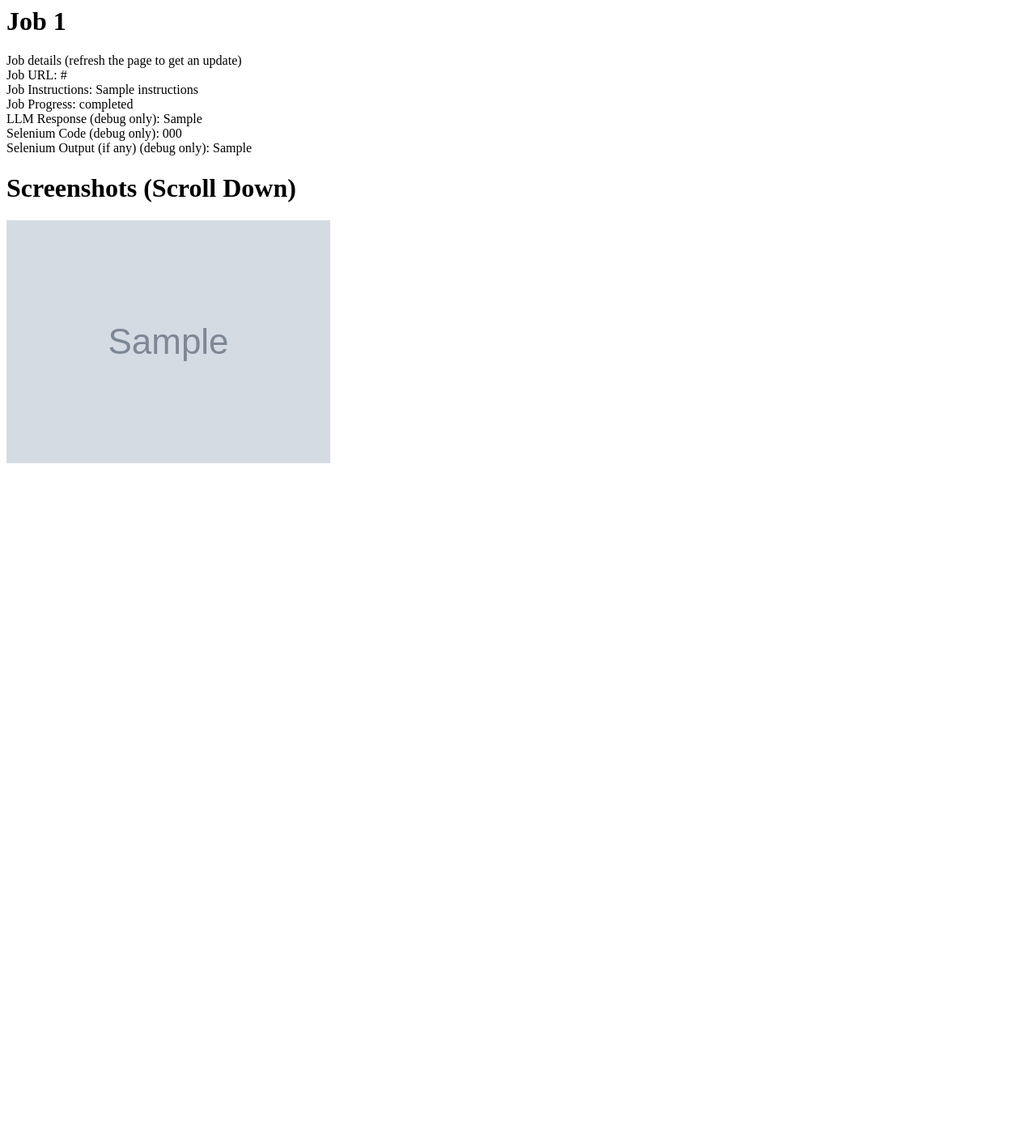
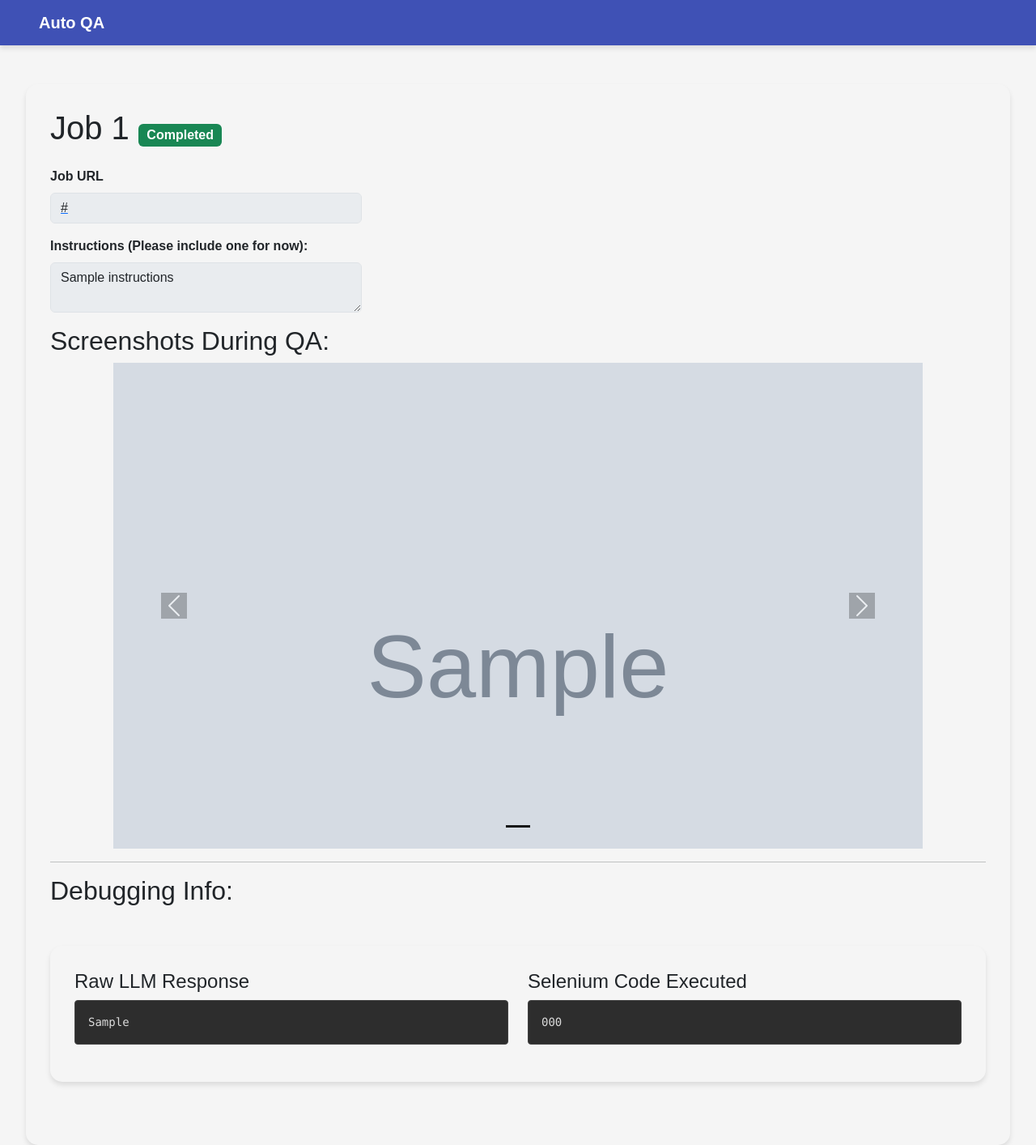
Before and after one commit to mike2151/AutoQA, a Flask app: template src/web_backend/templates/job.html in a window 1280 px wide. Shown: the whole page at 81% size. Before the commit the page ends 572 px from the top, so only its background shows below. Run offline with Flask 2, Linux system fonts and the light colour scheme; the template is opened without the code that fills it: most values are stand-ins (such as "Sample title", 1, 10 or a date in 2020); grey boxes marked "Sample" are stand-in pictures.

Commit message:
Add style to jobs page

```diff
--- a/src/web_backend/templates/index.html
+++ b/src/web_backend/templates/index.html
@@ -54,7 +54,7 @@
     <form method="POST">
       <div class="form-group mb-3">
         <label for="url-input" class="form-label">Website to test:</label>
-        <input class="form-control" type="text" id="url-input" name="url" size="50" value="https://news.ycombinator.com/from?site=lifeofaudrey.com" class="form-control">
+        <input class="form-control" type="text" id="url-input" name="url" size="50" value="https://news.ycombinator.com/from?site=lifeofaudrey.com">
       </div>
       <div class="form-group mb-3">
         <label for="instructions-input" class="form-label">Instructions (Please include one for now):</label>
--- a/src/web_backend/templates/job.html
+++ b/src/web_backend/templates/job.html
@@ -1,21 +1,154 @@
-<html>
+<!DOCTYPE html>
+<html lang="en">
 <head>
-<title>Job {{ job.job_id }}</title>
+  <meta charset="UTF-8">
+  <meta name="viewport" content="width=device-width, initial-scale=1.0">
+  <title>Auto QA | Job {{job.job_id}}</title>
+  <link href="https://cdn.jsdelivr.net/npm/bootstrap@5.3.0-alpha3/dist/css/bootstrap.min.css" rel="stylesheet" integrity="sha384-KK94CHFLLe+nY2dmCWGMq91rCGa5gtU4mk92HdvYe+M/SXH301p5ILy+dN9+nJOZ" crossorigin="anonymous">
+  <style>
+    body {
+      font-family: 'Arial', sans-serif;
+      padding: 0;
+      background-color: #f5f5f5;
+      display: flex;
+      flex-direction: column;
+    }
+    .container {
+      max-width: 95vw;
+      padding: 30px;
+      border-radius: 15px;
+      box-shadow: 0 4px 6px rgba(0, 0, 0, 0.1);
+      margin-top: -1rem;
+      flex-grow: 1;
+    }
+    .navbar-container {
+      display: flex;
+      justify-content: space-between;
+    }
+    .navbar {
+      background-color: #3f51b5;
+      box-shadow: 0 4px 6px rgba(0, 0, 0, 0.1);
+    }
+    .navbar-brand {
+      font-weight: bold;
+      color: #ffffff;
+    }
+    .form-label {
+      font-weight: bold;
+      margin-bottom: 0.5rem;
+    }
+    .mb-3 {
+      margin-bottom: 1rem !important;
+    }
+    .small-badge {
+        font-size: 1.0rem;
+    }
+    .carousel-container {
+        max-width: 1000px; /* Set the fixed width of the carousel */
+        max-height: 600px; /* Set the fixed height of the carousel */
+        overflow: hidden;
+        margin: 0 auto;
+    }
+
+    .carousel-image {
+        height: 100%;
+        width: 100%;
+        object-fit: contain;
+    }
+
+    .carousel-indicators button {
+        background-color: rgba(0, 0, 0, 0.5);
+    }
+
+    .carousel-indicators .active {
+        background-color: rgba(0, 0, 0, 0.9);
+    }
+
+    .carousel-control-prev-icon,
+    .carousel-control-next-icon {
+        background-color: rgba(0, 0, 0, 0.5);
+    }
+    pre {
+        background-color: #2d2d2d;
+        border: 1px solid #444;
+        border-radius: 0.25rem;
+        padding: 1rem;
+        overflow-x: auto;
+        white-space: pre-wrap;
+        color: #dcdcdc;
+    }
+  </style>
 </head>
 <body>
-<h1>Job {{ job.job_id }}</h1>
-<p>
-Job details (refresh the page to get an update)<br>
-Job URL: {{ job.url }}<br>
-Job Instructions: {{ job.instructions }}<br>
-Job Progress: {{ job.status }}<br>
-LLM Response (debug only): {{ job.llm_response }}<br>
-Selenium Code (debug only): {{ job.selenium_code }}<br>
-Selenium Output (if any) (debug only): {{ job.selenium_output }}<br>
-<h1>Screenshots (Scroll Down)</h1>
-    {% for image in image_urls %}
-        <img src="{{ image }}" alt="image">
-    {% endfor %}
-</p>
-</body>
-</html>
+  <nav class="navbar navbar-expand-lg navbar-dark px-5">
+    <div class="navbar-container">
+      <a class="navbar-brand" href="/">Auto QA</a>
+    </div>
+  </nav>
+  <div class="container mt-5">
+    <h1 class="mb-4">Job {{job.job_id}}
+        {% if job.status == "completed" %}
+        <span class="badge small-badge text-bg-success">Completed</span>
+        {% elif job.status == "failed" %}
+        <span class="badge small-badge text-bg-danger">Failed</span>
+        {% elif job.status == "pending" %}
+        <span class="badge small-badge text-bg-secondary">Pending</span>
+        {% elif job.status == "planning_qa" %}
+        <span class="badge small-badge text-bg-warning">Planning QA Execution</span>
+        {% elif job.status == "executing_qa" %}
+        <span class="badge small-badge text-bg-warning">Executing QA</span>
+        {% else %}
+        <div></div>
+        {% endif %}
+    </h1>
+        <div class="form-group mb-3 col-md-4">
+            <label for="url-input" class="form-label">Job URL</label>
+            <a href="https://news.ycombinator.com/from?site=lifeofaudrey.com" target="_blank">
+                <input class="form-control" type="text" id="url-input" name="url" size="50" value="{{job.url}}" disabled>
+            </a>
+        </div>
+        <div class="form-group mb-3 col-md-4">
+            <label for="instructions-input" class="form-label">Instructions (Please include one for now):</label>
+            <textarea id="instructions-input" name="instructions" class="form-control" disabled>{{job.instructions}}</textarea>
+        </div>
+        <h2>Screenshots During QA:</h2>
+        <div id="carouselExampleIndicators" class="carousel slide carousel-container" data-bs-ride="carousel">
+            <div class="carousel-indicators">
+              {% for image in image_urls %}
+                <button type="button" data-bs-target="#carouselExampleIndicators" data-bs-slide-to="{{ loop.index0 }}" {% if loop.index0 == 0 %}class="active"{% endif %} aria-current="true" aria-label="Slide {{ loop.index0 + 1 }}"></button>
+              {% endfor %}
+            </div>
+            <div class="carousel-inner">
+              {% for image in image_urls %}
+                <div class="carousel-item {% if loop.index0 == 0 %}active{% endif %}">
+                  <img src="{{ image }}" class="d-block w-100 carousel-image" alt="image">
+                </div>
+              {% endfor %}
+            </div>
+            <button class="carousel-control-prev" type="button" data-bs-target="#carouselExampleIndicators" data-bs-slide="prev">
+              <span class="carousel-control-prev-icon" aria-hidden="true"></span>
+              <span class="visually-hidden">Previous</span>
+            </button>
+            <button class="carousel-control-next" type="button" data-bs-target="#carouselExampleIndicators" data-bs-slide="next">
+              <span class="carousel-control-next-icon" aria-hidden="true"></span>
+              <span class="visually-hidden">Next</span>
+            </button>
+          </div>
+          <hr>
+          <h2>Debugging Info:</h2>
+          <div class="container my-5">
+            <div class="row">
+              <div class="col-md-6">
+                <h4>Raw LLM Response</h4>
+                <pre><code>{{ job.llm_response }}</code></pre>
+              </div>
+              <div class="col-md-6">
+                <h4>Selenium Code Executed</h4>
+                <pre><code>{{ job.selenium_code }}</code></pre>
+              </div>
+            </div>
+          </div>
+  </div>
+  <script src="https://cdn.jsdelivr.net/npm/bootstrap@5.3.0-alpha3/dist/js/bootstrap.bundle.min.js" integrity="sha384-ENjdO4Dr2bkBIFxQpeoTz1HIcje39Wm4jDKdf19U8gI4ddQ3GYNS7NTKfAdVQSZe" crossorigin="anonymous"></script>
+  </body>
+  </html>
```
Also changed, not shown: 2 other files.
